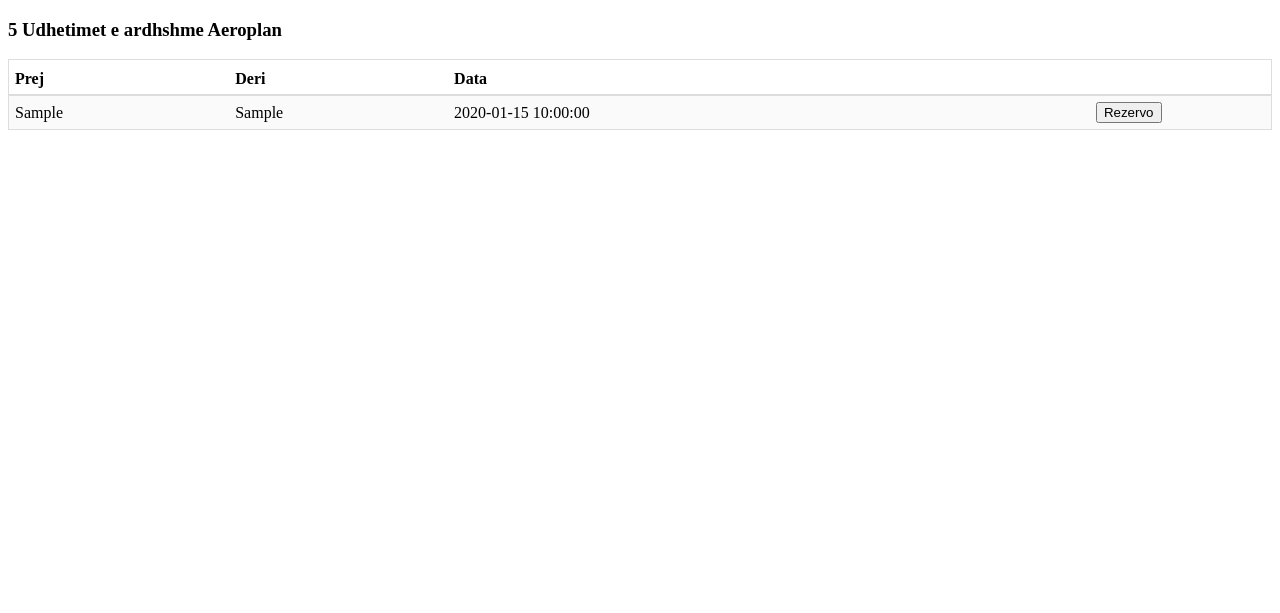
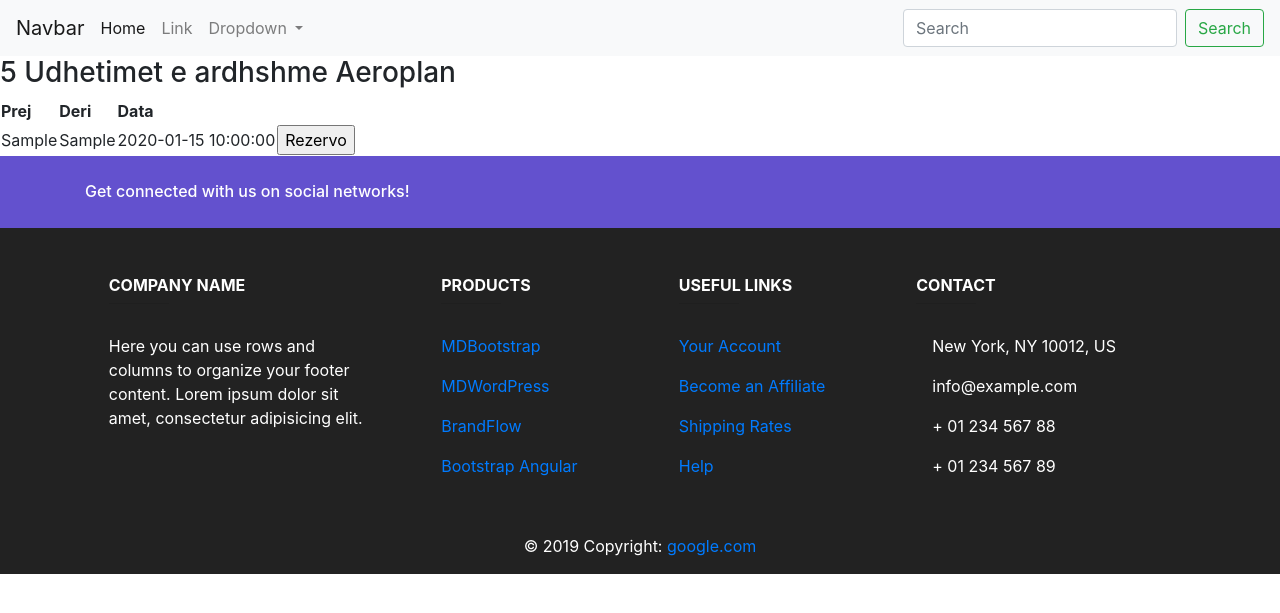
Before and after one commit to FortanPireva/PI18_19, a PHP site: page /public_html/index.php in a window 1280 px wide. Shown: the top 613 px of the page. Run offline with PHP 8.4, Linux system fonts and the light colour scheme; tables that the repository leaves empty or names only in its code hold one stand-in row (values such as "Sample post"); data that the repository does not hold is empty.

Commit message:
header and footer

```diff
--- a/css/registration.css
+++ b/css/registration.css
@@ -3,6 +3,7 @@ body {
     font-size: 14px;
     background:url('../images/1.jpg') no-repeat 0px 0px;
     background-repeat: no-repeat;
+    background-size: cover;
    }
 
   .clearfix:after {
--- a/css/style.css
+++ b/css/style.css
@@ -571,4 +571,5 @@ form.blackbg{
 		margin-bottom:25px;
 	}
 }
+
 /*-- //responsive--*/
--- /dev/null
+++ b/css/style2.css
@@ -0,0 +1,4 @@
+footer{
+    background: #222;
+    color:white !important;
+}
--- a/index.php
+++ b/index.php
@@ -89,7 +89,7 @@
 							</li>
 
 
-							<li>
+							<li >
 								<a href="shoping-cart.html">Shopping Card</a>
 							</li>
 
--- /dev/null
+++ b/public_html/footer.php
@@ -0,0 +1,149 @@
+
+<!-- Footer -->
+<footer class="page-footer font-small unique-color-dark">
+
+  <div style="background-color: #6351ce;">
+    <div class="container">
+
+      <!-- Grid row-->
+      <div class="row py-4 d-flex align-items-center">
+
+        <!-- Grid column -->
+        <div class="col-md-6 col-lg-5 text-center text-md-left mb-4 mb-md-0">
+          <h6 class="mb-0">Get connected with us on social networks!</h6>
+        </div>
+        <!-- Grid column -->
+
+        <!-- Grid column -->
+        <div class="col-md-6 col-lg-7 text-center text-md-right">
+
+          <!-- Facebook -->
+          <a class="fb-ic">
+            <i class="fab fa-facebook-f white-text mr-4"> </i>
+          </a>
+          <!-- Twitter -->
+          <a class="tw-ic">
+            <i class="fab fa-twitter white-text mr-4"> </i>
+          </a>
+          <!-- Google +-->
+          <a class="gplus-ic">
+            <i class="fab fa-google-plus-g white-text mr-4"> </i>
+          </a>
+          <!--Linkedin -->
+          <a class="li-ic">
+            <i class="fab fa-linkedin-in white-text mr-4"> </i>
+          </a>
+          <!--Instagram-->
+          <a class="ins-ic">
+            <i class="fab fa-instagram white-text"> </i>
+          </a>
+
+        </div>
+        <!-- Grid column -->
+
+      </div>
+      <!-- Grid row-->
+
+    </div>
+  </div>
+
+  <!-- Footer Links -->
+  <div class="container text-center text-md-left mt-5">
+
+    <!-- Grid row -->
+    <div class="row mt-3">
+
+      <!-- Grid column -->
+      <div class="col-md-3 col-lg-4 col-xl-3 mx-auto mb-4">
+
+        <!-- Content -->
+        <h6 class="text-uppercase font-weight-bold">Company name</h6>
+        <hr class="deep-purple accent-2 mb-4 mt-0 d-inline-block mx-auto" style="width: 60px;">
+        <p>Here you can use rows and columns to organize your footer content. Lorem ipsum dolor sit amet,
+          consectetur
+          adipisicing elit.</p>
+
+      </div>
+      <!-- Grid column -->
+
+      <!-- Grid column -->
+      <div class="col-md-2 col-lg-2 col-xl-2 mx-auto mb-4">
+
+        <!-- Links -->
+        <h6 class="text-uppercase font-weight-bold">Products</h6>
+        <hr class="deep-purple accent-2 mb-4 mt-0 d-inline-block mx-auto" style="width: 60px;">
+        <p>
+          <a href="#!">MDBootstrap</a>
+        </p>
+        <p>
+          <a href="#!">MDWordPress</a>
+        </p>
+        <p>
+          <a href="#!">BrandFlow</a>
+        </p>
+        <p>
+          <a href="#!">Bootstrap Angular</a>
+        </p>
+
+      </div>
+      <!-- Grid column -->
+
+      <!-- Grid column -->
+      <div class="col-md-3 col-lg-2 col-xl-2 mx-auto mb-4">
+
+        <!-- Links -->
+        <h6 class="text-uppercase font-weight-bold">Useful links</h6>
+        <hr class="deep-purple accent-2 mb-4 mt-0 d-inline-block mx-auto" style="width: 60px;">
+        <p>
+          <a href="#!">Your Account</a>
+        </p>
+        <p>
+          <a href="#!">Become an Affiliate</a>
+        </p>
+        <p>
+          <a href="#!">Shipping Rates</a>
+        </p>
+        <p>
+          <a href="#!">Help</a>
+        </p>
+
+      </div>
+      <!-- Grid column -->
+
+      <!-- Grid column -->
+      <div class="col-md-4 col-lg-3 col-xl-3 mx-auto mb-md-0 mb-4">
+
+        <!-- Links -->
+        <h6 class="text-uppercase font-weight-bold">Contact</h6>
+        <hr class="deep-purple accent-2 mb-4 mt-0 d-inline-block mx-auto" style="width: 60px;">
+        <p>
+          <i class="fas fa-home mr-3"></i> New York, NY 10012, US</p>
+        <p>
+          <i class="fas fa-envelope mr-3"></i> info@example.com</p>
+        <p>
+          <i class="fas fa-phone mr-3"></i> + 01 234 567 88</p>
+        <p>
+          <i class="fas fa-print mr-3"></i> + 01 234 567 89</p>
+
+      </div>
+      <!-- Grid column -->
+
+    </div>
+    <!-- Grid row -->
+
+  </div>
+  <!-- Footer Links -->
+
+  <!-- Copyright -->
+  <div class="footer-copyright text-center py-3">© 2019 Copyright:
+    <a href="https://google.com/"> google.com</a>
+  </div>
+  <!-- Copyright -->
+
+</footer>
+<!-- Footer -->
+    <script src="https://code.jquery.com/jquery-3.3.1.slim.min.js" integrity="sha384-q8i/X+965DzO0rT7abK41JStQIAqVgRVzpbzo5smXKp4YfRvH+8abtTE1Pi6jizo" crossorigin="anonymous"></script>
+    <script src="https://cdnjs.cloudflare.com/ajax/libs/popper.js/1.14.3/umd/popper.min.js" integrity="sha384-ZMP7rVo3mIykV+2+9J3UJ46jBk0WLaUAdn689aCwoqbBJiSnjAK/l8WvCWPIPm49" crossorigin="anonymous"></script>
+    <script src="https://stackpath.bootstrapcdn.com/bootstrap/4.1.3/js/bootstrap.min.js" integrity="sha384-ChfqqxuZUCnJSK3+MXmPNIyE6ZbWh2IMqE241rYiqJxyMiZ6OW/JmZQ5stwEULTy" crossorigin="anonymous"></script>
+</body>
+</html>
--- /dev/null
+++ b/public_html/header.php
@@ -0,0 +1,44 @@
+<!DOCTYPE html>
+<html lang="en">
+<head>
+    <meta charset="UTF-8">
+    <meta name="viewport" content="width=device-width, initial-scale=1.0">
+    <meta http-equiv="X-UA-Compatible" content="ie=edge">
+    <title></title>
+    <link rel="stylesheet" href="../css/style2.css">
+    <link rel="stylesheet" href="https://stackpath.bootstrapcdn.com/bootstrap/4.1.3/css/bootstrap.min.css" integrity="sha384-MCw98/SFnGE8fJT3GXwEOngsV7Zt27NXFoaoApmYm81iuXoPkFOJwJ8ERdknLPMO" crossorigin="anonymous">
+
+</head>
+<body>
+<nav class="navbar navbar-expand-lg navbar-light bg-light">
+  <a class="navbar-brand mr-2" href="#">Navbar</a>
+  <button class="navbar-toggler" type="button" data-toggle="collapse" data-target="#navbarSupportedContent" aria-controls="navbarSupportedContent" aria-expanded="false" aria-label="Toggle navigation">
+    <span class="navbar-toggler-icon"></span>
+  </button>
+
+  <div class="collapse navbar-collapse" id="navbarSupportedContent">
+    <ul class="navbar-nav mr-auto">
+      <li class="nav-item active">
+        <a class="nav-link" href="#">Home <span class="sr-only">(current)</span></a>
+      </li>
+      <li class="nav-item">
+        <a class="nav-link" href="#">Link</a>
+      </li>
+      <li class="nav-item dropdown">
+        <a class="nav-link dropdown-toggle" href="#" id="navbarDropdown" role="button" data-toggle="dropdown" aria-haspopup="true" aria-expanded="false">
+          Dropdown
+        </a>
+        <div class="dropdown-menu" aria-labelledby="navbarDropdown">
+          <a class="dropdown-item" href="#">Action</a>
+          <a class="dropdown-item" href="#">Another action</a>
+          <div class="dropdown-divider"></div>
+          <a class="dropdown-item" href="#">Something else here</a>
+        </div>
+      </li>
+    </ul>
+    <form class="form-inline my-2 my-lg-0">
+      <input class="form-control mr-sm-2" type="search" placeholder="Search" aria-label="Search">
+      <button class="btn btn-outline-success my-2 my-sm-0" type="submit">Search</button>
+    </form>
+  </div>
+</nav>
--- a/public_html/index.php
+++ b/public_html/index.php
@@ -6,19 +6,9 @@
  $db=new database();
 
 
+include('header.php');
+?>
 
-?>
-<!DOCTYPE html>
-<html lang="en">
-<head>
-    <meta charset="UTF-8">
-    <meta name="viewport" content="width=device-width, initial-scale=1.0">
-    <meta http-equiv="X-UA-Compatible" content="ie=edge">
-    <link rel="stylesheet" href="../css/index.css">
-    <title>Menaxhimi i Aeroportit</title>
-</head>
-<body>
-    <?php include(templates_header) ?>
 
 
 <section class="padded">
@@ -42,7 +32,4 @@
                 ?>
             </table>
         </form>
-
-
-</body>
-</html>
+<?php include('footer.php');?>
```
